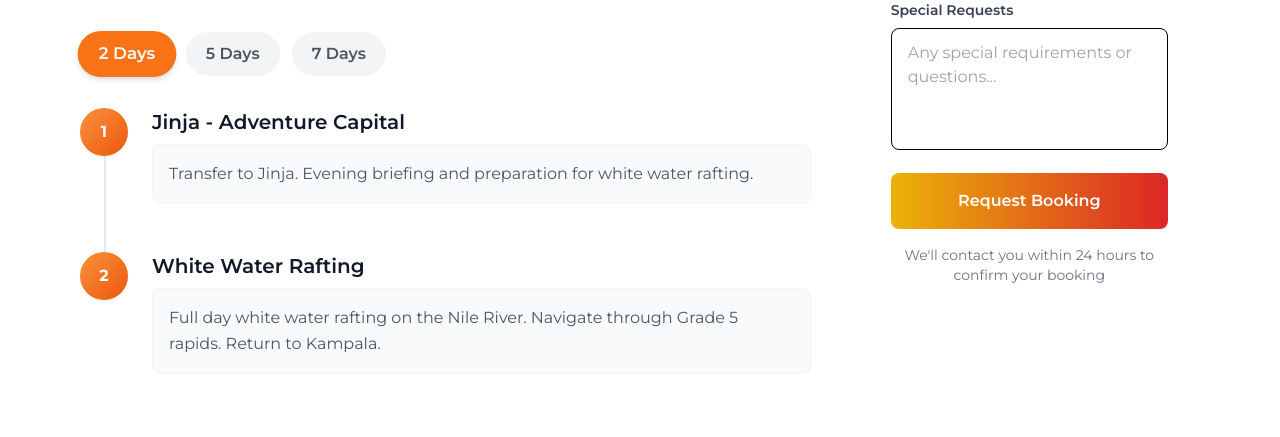
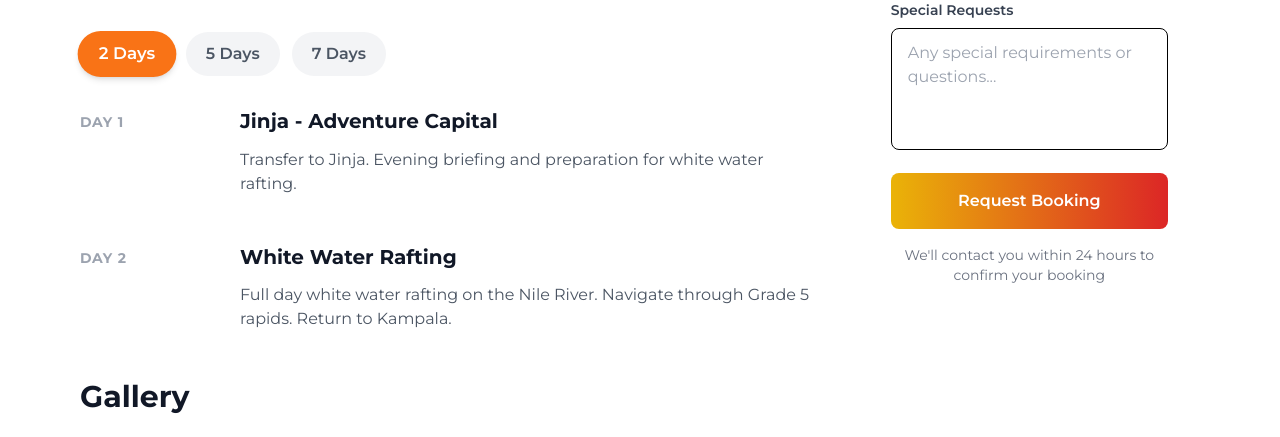
Before and after one commit to andamagodwin/jethgorrillasafaris, a React (Vite) app: page /services/adventure-activities in a window 1280 px wide. Shown: the part 1101-1538 px from the top of the page. Built offline with nearby package versions, Linux system fonts and the light colour scheme; grey boxes are pictures that could not be loaded; a web font is replaced by a local one.

Commit message:
feat: Enhance service itinerary display with accommodation and meal details and a redesigned layout.

```diff
--- a/src/components/ServiceDetail/ServiceDetail.tsx
+++ b/src/components/ServiceDetail/ServiceDetail.tsx
@@ -209,24 +209,44 @@ const ServiceDetail = () => {
                             </div>
 
                             {/* Dynamically Rendered Itinerary Steps */}
-                            <div className="space-y-6">
+                            <div className="space-y-12">
                                 {service.itinerary[selectedDuration]?.map((day) => (
-                                    <div key={day.day} className="flex gap-6 relative group">
-                                        {/* Connector Line */}
-                                        <div className="absolute top-12 left-6 bottom-[-24px] w-0.5 bg-gray-200 group-last:hidden"></div>
+                                    <div key={day.day} className="flex flex-col md:flex-row gap-4 md:gap-8 group">
+                                        <div className="flex-shrink-0 md:w-32 pt-1">
+                                            <span className="text-gray-400 font-bold uppercase tracking-wider text-sm block mb-1">
+                                                Day {day.day}
+                                            </span>
+                                        </div>
 
-                                        <div className="flex-shrink-0 relative z-10">
-                                            <div className="w-12 h-12 bg-gradient-to-br from-orange-400 to-orange-600 rounded-full flex items-center justify-center text-white font-bold shadow-sm">
-                                                {day.day}
-                                            </div>
-                                        </div>
-                                        <div className="flex-1 pb-6">
-                                            <h3 className="text-xl font-semibold text-gray-900 mb-2">
+                                        <div className="flex-1">
+                                            <h3 className="text-xl font-bold text-gray-900 mb-3 leading-snug">
                                                 {day.title}
                                             </h3>
-                                            <p className="text-gray-600 leading-relaxed bg-gray-50 p-4 rounded-lg border border-gray-100">
+
+                                            <div className="text-gray-600 leading-relaxed whitespace-pre-line text-[15px] md:text-base">
                                                 {day.description}
-                                            </p>
+                                            </div>
+
+                                            {(day.accommodation || day.meals) && (
+                                                <div className="mt-6 flex flex-wrap gap-6">
+                                                    {day.accommodation && (
+                                                        <div className="flex items-center gap-2 text-sm text-gray-800">
+                                                            <svg className="w-5 h-5 text-gray-400" fill="none" viewBox="0 0 24 24" stroke="currentColor">
+                                                                <path strokeLinecap="round" strokeLinejoin="round" strokeWidth={1.5} d="M19 21V5a2 2 0 00-2-2H7a2 2 0 00-2 2v16m14 0h2m-2 0h-5m-9 0H3m2 0h5M9 7h1m-1 4h1m4-4h1m-1 4h1m-5 10v-5a1 1 0 011-1h2a1 1 0 011 1v5m-4 0h4" />
+                                                            </svg>
+                                                            <span><strong className="font-semibold text-gray-900">Night at:</strong> {day.accommodation}</span>
+                                                        </div>
+                                                    )}
+                                                    {day.meals && (
+                                                        <div className="flex items-center gap-2 text-sm text-gray-800">
+                                                            <svg className="w-5 h-5 text-gray-400" fill="none" viewBox="0 0 24 24" stroke="currentColor">
+                                                                <path strokeLinecap="round" strokeLinejoin="round" strokeWidth={1.5} d="M12 8v4l3 3m6-3a9 9 0 11-18 0 9 9 0 0118 0z" />
+                                                            </svg>
+                                                            <span><strong className="font-semibold text-gray-900">Meals:</strong> {day.meals}</span>
+                                                        </div>
+                                                    )}
+                                                </div>
+                                            )}
                                         </div>
                                     </div>
                                 ))}
--- a/src/data/services.ts
+++ b/src/data/services.ts
@@ -11,6 +11,8 @@ export interface Service {
         day: number;
         title: string;
         description: string;
+        accommodation?: string;
+        meals?: string;
     }[]>;
     inclusions: string[];
     exclusions: string[];
@@ -128,16 +130,74 @@ export const services: Service[] = [
                  { day: 7, title: "Departure", description: "Drive back to Kampala/Entebbe." }
             ],
             "10 Days": [
-                { day: 1, title: "Pick up Entebbe", description: "You will meet your driver guide at Entebbe International Airport who will be already waiting for you and then, he will drive your lodge for an overnight stay. Night at Airport Link Guest House. Meal Plan. Full Board." },
-                { day: 2, title: "Transfer to Murchison Falls NP & Rhino Tracking", description: "Enjoy breakfast at your hotel early in the morning before hitting the road for the most beautiful protected area in Uganda: Murchison Falls National Park. Passing through the famous Luwero triangle, stopover at Ziwa Rhino sanctuary and then have lunch. Proceed to the magnificent falls to marvel at the mighty Nile. Night at Heritage Site Safari Lodge. Meals: Full Board." },
-                { day: 3, title: "Full Day Murchison Falls National Park", description: "Start an early morning game drive towards the Delta area, in search for wildlife including the Rothschild Giraffe, elephant, Lions, Warthogs, and Leopards. Afternoon boat cruise on the Nile for game viewing at close quarters. Night at Heritage Safari Lodge. Meals Full Board." },
-                { day: 4, title: "Transfer to Kibale National Park", description: "Start your drive to western Uganda through the beautiful green scenery and tea plantations. One hour drive to Kibale forest to spot monkeys, birds and Baboons. Night at Chimpanzee Capital Lodge. Meals: Full Board." },
-                { day: 5, title: "Chimpanzee Trekking & Transfer to QE NP", description: "Trip for Chimpanzee walk in Kibale Forest. Experience our cousins for one hour through the tropical rain forest. Afternoon visit to Bigodi swamp to spot monkeys and birds. Drive straight to Queen Elizabeth National Park arriving late evening. Night at Irungu Safari Lodge. Meals: Full Board." },
-                { day: 6, title: "Full Day Queen Elizabeth National Park", description: "Early morning game drive to spot animals like lions, Leopards, elephants, buffaloes, and Uganda Kob. Afternoon boat cruise at Kazinga Channel to see aquatic life, crocodiles, elephants, and Hippos. Night at Irungu Safari Lodge. Meals. Full Board." },
-                { day: 7, title: "Transfer to Bwindi Impenetrable National Park", description: "Early morning drive heading to the Southern gate of Queen Elizabeth National Park (Ishasha sector) for another game drive to look for the climbing lions. Picnic lunch and continue drive to Bwindi. Night at Buhoma Community Rest Camp. Meals: Full Board." },
-                { day: 8, title: "Gorilla Tracking and Community Walk", description: "Experience a life-changing adventure meeting the gentle giants of Bwindi. Spend 1 hour with the gorillas. Transfer to Lake Bunyonyi, a tropical gem. Enjoy a tranquil boat cruise. Night at Seeds of Hope Island. Meal: Full Board." },
-                { day: 9, title: "Transfer to Lake Mburo, Game drive & Nature walk", description: "Head for a 4-5 hours drive to Lake Mburo National Park. Nature Walk to see the Long Horned Ankole cows, do milking in the local areas, followed by an evening game drive. Night at Kigarama Wilderness Lodge. Meals: Full Board." },
-                { day: 10, title: "Morning Walk & Transfer to Entebbe via Equator", description: "Enter into the park with a ranger to spot more wildlife. Transfer to Entebbe stopping at the equator for pictures in both hemispheres. Arriving evening at the airport depending on your flight schedule. End of 10 days Uganda Safari." }
+                {
+                    day: 1,
+                    title: "Pick up Entebbe",
+                    description: "You will meet your driver guide at Entebbe International Airport who will be already waiting for you and then, he will drive your lodge for an overnight stay.",
+                    accommodation: "Airport Link Guest House",
+                    meals: "Full Board"
+                },
+                {
+                    day: 2,
+                    title: "Transfer to Murchison Falls National Park and Rhino Tracking at Ziwa Sanctuary",
+                    description: "Enjoy breakfast at your hotel early in the morning before hitting the road for the most beautiful protected area in Uganda: Murchison Falls National Park.\n\nThis park is located about 300 kilometres north of Kampala, passing through the famous Luwero triangle and has a stopover at Ziwa Rhino sanctuary and then have lunch at Kabalega dinners.\n\nWe later proceed on entering the park through Kichombanyobo gate and visit the magnificent falls where you will enjoy and marvel at the mighty Nile, being forced into a seven meter crevice to thunder 45 meters below in a series of cascades that can be viewed at different points.",
+                    accommodation: "Heritage Site Safari Lodge",
+                    meals: "Full Board"
+                },
+                {
+                    day: 3,
+                    title: "Full Day Murchison Falls National Park",
+                    description: "After an early morning breakfast, we drive to the park to start our game drive towards the Delta area, in search for wildlife that includes; the Rothschild Giraffe, elephant, Jackson’s Hartbeast, Lions, Warthogs, Kobs, Jackals, Oribis, Waterbucks, Patus monkeys and Leopards among others.\n\nHere also a variety of Savannah woodland birds can be seen. We go back to the lodge, relax around, have lunch and later in the afternoon, at 02:00pm go for the boat cruise on the Nile, for game viewing at close quarters as they come to cool off on the shores of the mighty Nile.\n\nHere you get a chance of seeing many schools of Hippos, Crocodiles, Buffaloes, Elephants and a variety of water birds. We come back to the lodge after about 3 hours, for dinner and overnight.",
+                    accommodation: "Heritage Safari Lodge",
+                    meals: "Full Board"
+                },
+                {
+                    day: 4,
+                    title: "Transfer to Kibale National Park",
+                    description: "You will start your drive to western Uganda through the beautiful green scenery and the tea plantations.\n\nYou will have a chance to interact with local people during the walk through the market after lunch. After lunch, you will have a one hour drive to Kibale forest where you will be able to spot some monkeys, birds and Baboons on your way and during the stop-over.",
+                    accommodation: "Chimpanzee Capital Lodge",
+                    meals: "Full Board"
+                },
+                {
+                    day: 5,
+                    title: "Chimpanzee trekking",
+                    description: "Today you will have your breakfast at the lodge and prepare for your trip for Chimpanzee walk. Kibale forest National Park consists of around 13 primate species.\n\nWhile at the park, you will be able to see many types of monkeys like; the wonderful Red Columbus, Grey cheeked mangabey, Black and white Columbus monkey, L’hoest monkey and the amazing Chimpanzees.\n\nHere you will experience our cousins today for one hour and the trip takes 3-4 hours walk through the tropical rain forest with the experienced guide.\n\nAfter lunch you will visit Bigodi swamp for the walk to spot some monkeys and bird species and that takes you through grassland, small communities, see local gardens, people's way of leaving and many others.\n\nAfter we shall drive straight to Queen Elizabeth National Park and arrive late evening.",
+                    accommodation: "Irungu Safari Lodge",
+                    meals: "Full Board"
+                },
+                {
+                    day: 6,
+                    title: "Full Day Queen Elizabeth National Park",
+                    description: "Wake up early morning, have your breakfast and drive to the park through the Kasenyi gate for the early morning game drive where you will be able to spot animals like lions, Leopards, elephants, beards of buffaloes, Uganda Kob and other antelopes, warthogs and birds like the Eagles, Guinea Fowls, Spurfowls, falconlins and more.\n\nThe drive back to the lodge for your lunch and then we enter the park again for the boat cruise at Kazinga Channel to see aquatic life and spot some water birds, crocodiles, elephants, buffaloes, monitor lizards, Hippos and more others.",
+                    accommodation: "Irungu Safari Lodge",
+                    meals: "Full Board"
+                },
+                {
+                    day: 7,
+                    title: "Transfer to Bwindi Impenetrable National Park",
+                    description: "Early morning breakfast, then drive heading to the Southern gate of Queen Elizabeth National Park (Ishasha sector) for another game drive to look for the climbing lions, enjoy your picnic lunch and we continue our drive to Bwindi.",
+                    accommodation: "Buhoma Community Rest Camp",
+                    meals: "Full Board"
+                },
+                {
+                    day: 8,
+                    title: "Gorilla Tracking and Community Walk",
+                    description: "Today experience what most of the people define as a life-changing a experience, adventure meeting the gentle giants of Bwindi Impenetrable National Park.\n\nHave your morning breakfast early in the morning at 6:30 and then set off to the park headquarters for briefing. This is conducted by skilled local rangers who then again guide to the entire activity.\n\nThe you will embark and enter into the rain forest that is full of uncommon animal species such as monkeys, beautiful butterflies and exotic birds.\n\nGorilla Trekking will take 2-3 hours taking you on the challenging steep trails and dense vegetation with beautiful views.\n\nYour efforts applied for the trek will be later paid off when you meet one of the family of the endangered Mountain Gorillas. You find them feasting, grooming each other, playing and napping. Their behaviour is so catchy as you feel you have known them for your entire life.\n\nYou will spend 1 hour with the gorillas, taking pictures and then have your lunch and head back to centre for your gorilla trekking certificates.\n\nAfter this superb activity, transfer to Lake Bunyonyi a fabulous tropical gem of Kigezi Highlands. When here you will be blown by the attractiveness of this scenery lake.\n\nOn arrival, enjoy a tranquil boat cruise as you explore some of the lake's popular 29 Islands.",
+                    accommodation: "Seeds of Hope Island",
+                    meals: "Full Board"
+                },
+                {
+                    day: 9,
+                    title: "Transfer to Lake Mburo, Game drive and a Nature walk",
+                    description: "Have a hearty laze breakfast on this 9th day of your 10 days Uganda Experience, checkout of the lodge and head North East for 4-5 hours drive to Lake Mburo National Park.\n\nCheck into your lodge, relax and then head for Nature Walk to see the Long Horned Ankole cows, do milking in the local areas and then head for the evening game drive to spot animal like the Elands, Impalas, Zebras giraffes and more.",
+                    accommodation: "Kigarama Wilderness Lodge",
+                    meals: "Full Board"
+                },
+                {
+                    day: 10,
+                    title: "Enjoy a morning walk, and transfer to Entebbe",
+                    description: "Have your breakfast and enter into the park with a park ranger to spot more wildlife like the Topis, water bucks, bush bucks, giraffes, hynas and various bird species plus the scenic views of the park.\n\nAfter this walk, transfer to Entebbe which will take 3-4 hours. However on this journey, stop to the equator for pictures in both the Southern Hemisphere and the Northern Hemisphere at one point as your chance to stand in the middle of the world.\n\nThe drive to Entebbe to shop for your favourite souvenirs arriving evening at the airport depending on your flight schedule.\n\nYour driver will be there to drive you to the airport or to any hotel if you have a day room. A day room is applicable if you have a late flight."
+                }
             ]
         },
         inclusions: [
```
